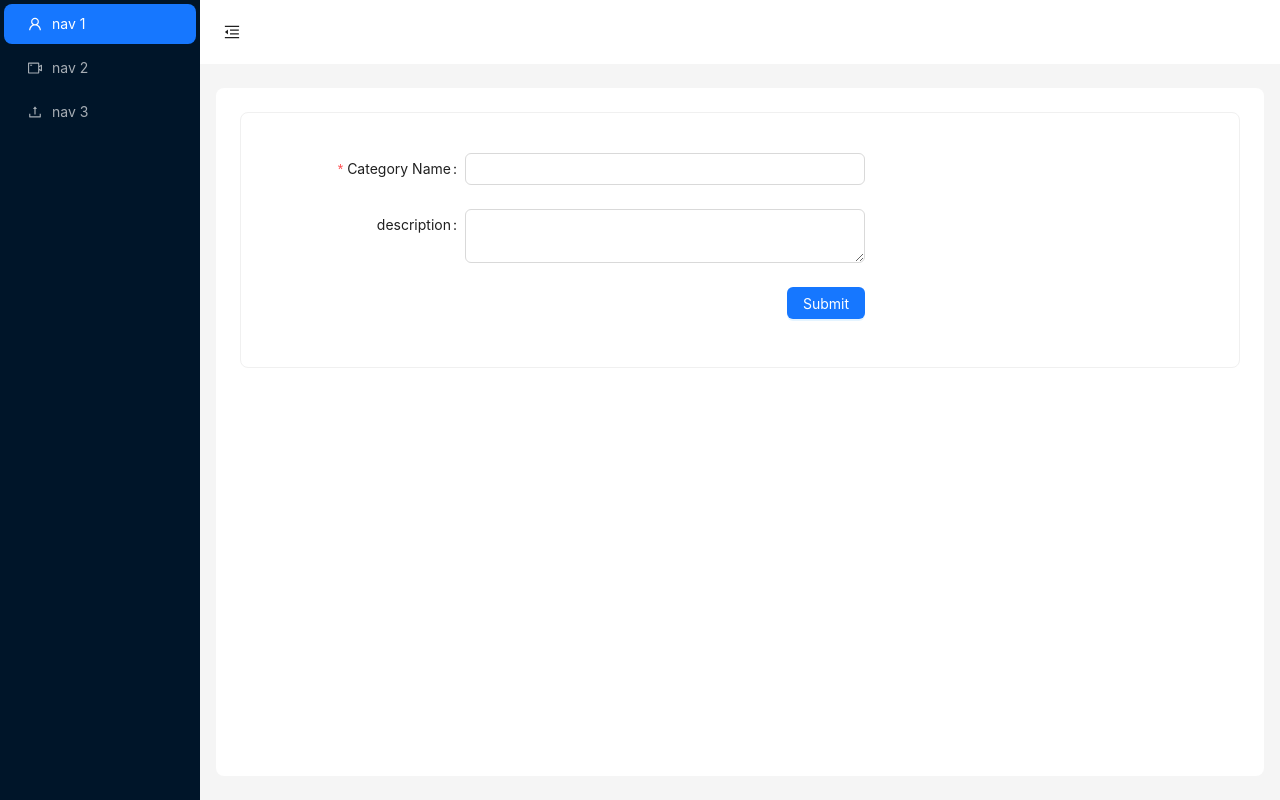
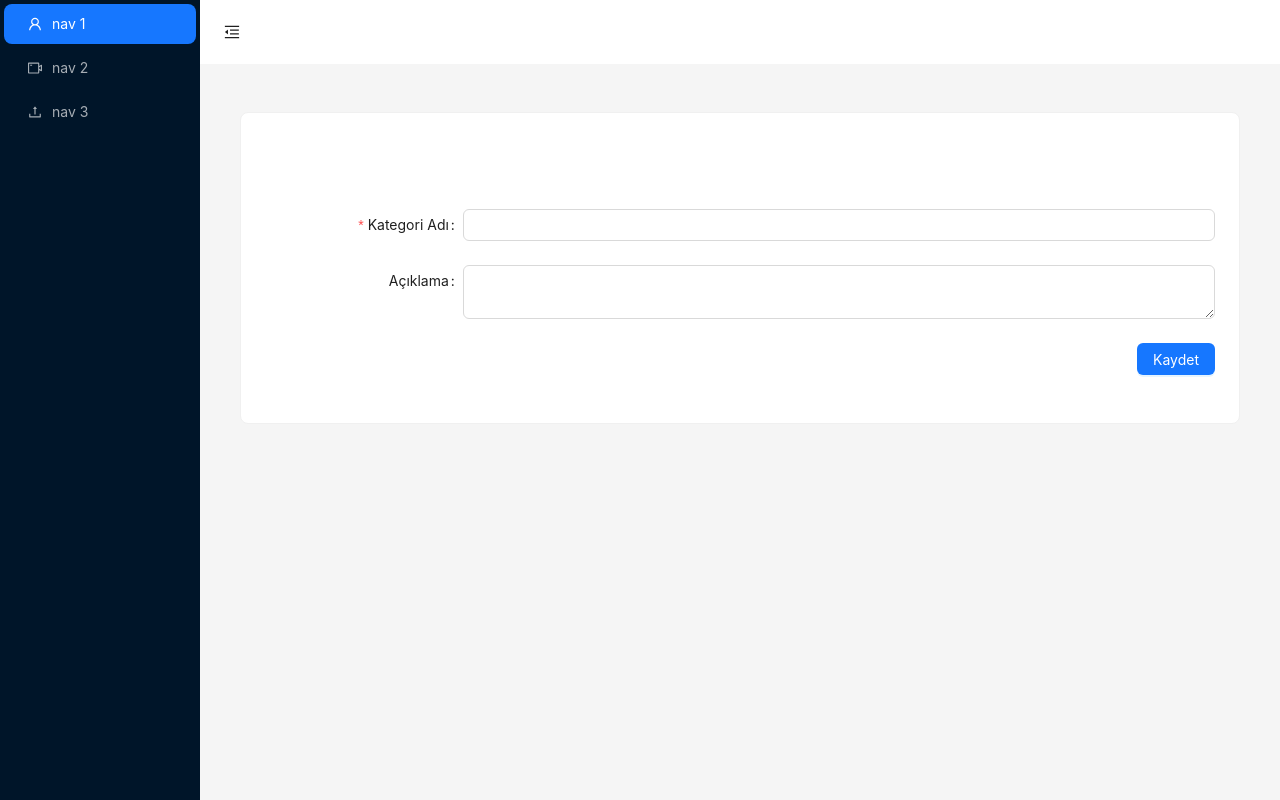
Before and after one commit to Benovshee03/Admin-Panel-with-NodeJs-MongoDB-TypeScript-React-ReduxToolkit-AntDesign, a React (Create React App) app: page /create_category in a window 1280 px wide. Built offline with nearby package versions, Linux system fonts and the light colour scheme.

Commit message:
update added

```diff
--- a/src/components/Layout/AppLayout.tsx
+++ b/src/components/Layout/AppLayout.tsx
@@ -27,7 +27,7 @@ const AppLayout = ({content}:{content:React.ReactNode}) => {
           style={{
             margin: "24px 16px",
             padding: 24,
-            background: colorBgContainer,
+            // background: colorBgContainer,
             borderRadius: borderRadiusLG,
           }}
         >
--- a/src/features/categories/List.tsx
+++ b/src/features/categories/List.tsx
@@ -17,7 +17,7 @@ import {
   deleteCategory,
   fetchCategories,
   fetchCategory,
-  updateCategory
+  updateCategory,
 } from "./categorySlice";
 import {
   SearchOutlined,
@@ -31,12 +31,12 @@ import Card from "antd/es/card/Card";
 import CustomModal from "../../components/Modal";
 import CategoryDetail from "./components/categoryDetail";
 import FormComponent from "./components/formComponent";
+
 const List: React.FC = () => {
   const [open, setOpen] = useState({
     open: false,
     content: "",
   });
-  const [content, setContent] = useState<React.ReactNode | null>(null);
 
   const dispatch = UserAppDispatch();
   const categories = useAppSelector((state) => state.category.list);
@@ -48,23 +48,13 @@ const List: React.FC = () => {
     dispatch(fetchCategories());
   }, [dispatch]);
 
-  useEffect(() => {
-    category &&
-      setContent(
-        open.content === "details" ? (
-          <CategoryDetail category={category} />
-        ) : (
-          <FormComponent onFinish={onFinish} initialValues={category} />
-        )
-      );
-  }, [category]);
-
   const onDetailsHandle = useCallback(
     (e: boolean, id?: string) => {
       setOpen({
         open: e,
         content: "details",
       });
+
       if (id) {
         dispatch(fetchCategory(id));
       }
@@ -79,7 +69,8 @@ const List: React.FC = () => {
     [dispatch]
   );
 
-  const onEditHandle = (e: boolean, id?: string) => {
+  const onEditHandle = useCallback(
+    (e: boolean, id?: string) => {
       if (id) {
         dispatch(fetchCategory(id));
       }
@@ -87,33 +78,33 @@ const List: React.FC = () => {
         open: e,
         content: "edit",
       });
-  };
+    },
+    [dispatch]
+  );
+
   const onFinish = (values: any) => {
     dispatch(updateCategory(values));
-    navigate("/categories");
-  };
-  const onNavigate = () => {
-    navigate("/create_category");
+    setOpen({ open: false, content: "" });
   };
 
+  const onNavigate = () => navigate("/category/create");
+
   type ColumnType = TableProps<CategoryType>["columns"] | any;
-
-  // useMemo kullanicaz
   const columns: ColumnType = useMemo(
     () => [
       {
         title: "Category Name",
         dataIndex: "categoryName",
-        key: "categoryName",
+        key: `categoryName`,
       },
       {
         title: "Description",
         dataIndex: "description",
-        key: "description",
+        key: `description`,
       },
       {
         title: "Actions",
-        key: "actions",
+        key: `actions`,
         dataIndex: "_id",
         render: (id: any) => {
           return (
@@ -123,18 +114,21 @@ const List: React.FC = () => {
                 <div>
                   <Menu>
                     <Menu.Item
+                      key={"edit"}
                       onClick={() => onEditHandle(true, id)}
                       icon={<EditOutlined />}
                     >
                       Edit
                     </Menu.Item>
                     <Menu.Item
+                      key={"details"}
                       onClick={() => onDetailsHandle(true, id)}
                       icon={<SearchOutlined />}
                     >
                       Details
                     </Menu.Item>
                     <Menu.Item
+                      key={"delete"}
                       onClick={() => onDeleteHandle(id)}
                       icon={<DeleteOutlined />}
                       danger
@@ -171,9 +165,7 @@ const List: React.FC = () => {
               status="403"
               title="403"
               subTitle="Sorry, you are not authorized to access this page."
-              extra={
-                <Button type="primary">Please, open in web browser</Button>
-              }
+              extra={<Button type="primary">Pervin Nerdesin?</Button>}
             />
           </Col>
           <Col
@@ -200,8 +192,8 @@ const List: React.FC = () => {
             <Table
               size="middle"
               locale={{
-                emptyText: "Data Yoxdur :(",
-                filterSearchPlaceholder: "Boshluq",
+                emptyText: "Data Yok :(",
+                filterSearchPlaceholder: "Ara",
               }}
               columns={columns}
               dataSource={categories}
@@ -209,13 +201,26 @@ const List: React.FC = () => {
           </Col>
         </Row>
       </Card>
+
+      {open.content === "details" ? (
         <CustomModal
-        title="Category Details"
-        width={500}
+          title={`Category Details`}
+          width={1200}
           open={open.open}
           onOpenHandler={onDetailsHandle}
-        content={<div>{content}</div>}
+          content={<CategoryDetail category={category} />}
         />
+      ) : (
+        <CustomModal
+          title={`Category Edit`}
+          width={700}
+          open={open.open}
+          onOpenHandler={onEditHandle}
+          content={
+            <FormComponent onFinish={onFinish} initialValues={category} />
+          }
+        />
+      )}
     </>
   );
 };
--- a/src/features/categories/categorySlice.ts
+++ b/src/features/categories/categorySlice.ts
@@ -45,8 +45,8 @@ export const fetchCategory = createAsyncThunk<
 
 export const updateCategory = createAsyncThunk(
   "categories/updateCategory",
-  async ({ id, category }: { id: string; category: Category }) => {
-    const response = await http.patch(`/categories/${id}`, category);
+  async (category: Category ) => {
+    const response = await http.patch(`/categories/${category._id}`, category);
     return response.data;
   }
 );
--- a/src/features/categories/components/formComponent.tsx
+++ b/src/features/categories/components/formComponent.tsx
@@ -2,18 +2,8 @@ import React, { useEffect } from "react";
 import { Button, Form, Input } from "antd";
 
 const layout = {
-  labelCol: { span: 8 },
-  wrapperCol: { span: 16 },
-};
-const validateMessages = {
-  required: "${label} is required!",
-  types: {
-    email: "${label} is not a valid email!",
-    number: "${label} is not a valid number!",
-  },
-  number: {
-    range: "${label} must be between ${min} and ${max}",
-  },
+  labelCol: { span: 5 },
+  wrapperCol: { span: 19 },
 };
 
 interface FormComponentProps {
@@ -29,8 +19,6 @@ const FormComponent: React.FC<FormComponentProps> = (props) => {
     form.resetFields();
   }, [initialValues]);
 
-
-
   return (
     <>
       <Form
@@ -38,23 +26,26 @@ const FormComponent: React.FC<FormComponentProps> = (props) => {
         {...layout}
         name="nest-messages"
         onFinish={onFinish}
-        style={{ maxWidth: 600 }}
         initialValues={initialValues}
-        validateMessages={validateMessages}
+        // validateMessages={validateMessages}
       >
+        <Form.Item name={"_id"}>
+          <Input style={{ display: "none" }} />
+        </Form.Item>
+
         <Form.Item
           name={"categoryName"}
-          label="Category Name"
+          label="Kategori Adı"
           rules={[{ required: true }]}
         >
           <Input />
         </Form.Item>
-        <Form.Item name={"description"} label="description">
+        <Form.Item name={"description"} label="Açıklama">
           <Input.TextArea />
         </Form.Item>
         <Form.Item wrapperCol={{ ...layout.wrapperCol, offset: 8 }}>
           <Button type="primary" htmlType="submit" style={{ float: "right" }}>
-            Submit
+            Kaydet
           </Button>
         </Form.Item>
       </Form>
```
Also changed, not shown: 1 other file (tests, documents, lock files or other folders). Lines whose indentation alone changed are shown as unchanged.
